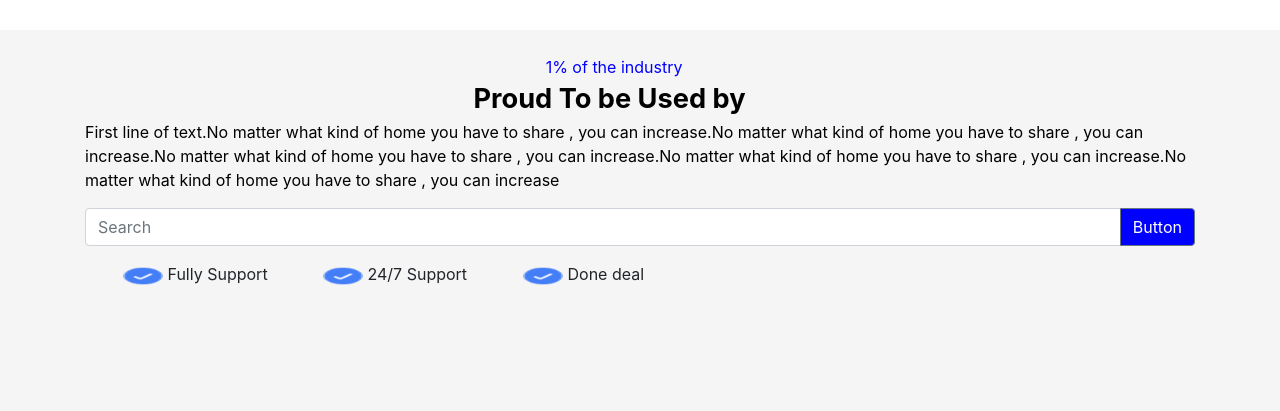
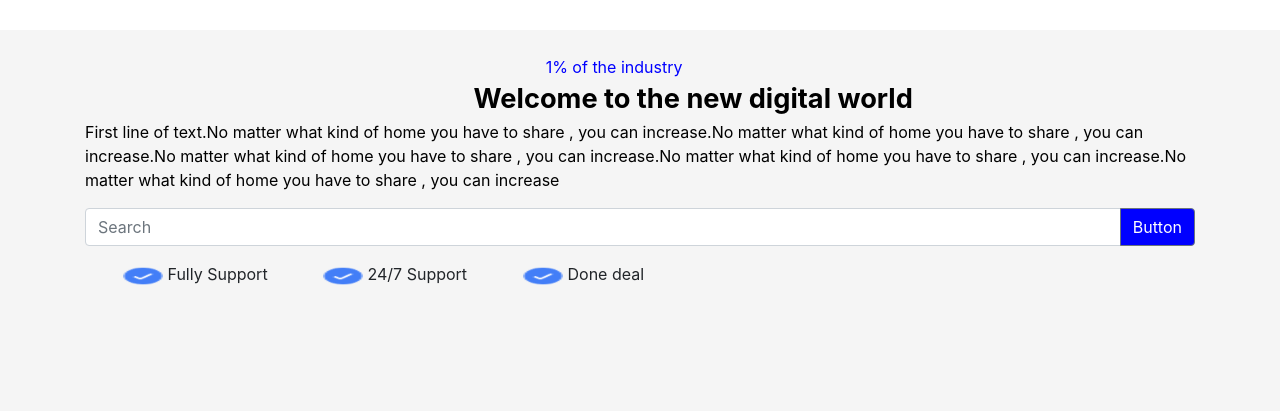
Before and after one commit to Musab2004/First_front-end_project, a plain HTML site: page index.html in a window 1280 px wide. Shown: the part 6251-6662 px from the top of the page. Drawn offline with nearby package versions, Linux system fonts and the light colour scheme.

Commit message:
final_final1

```diff
--- a/index.html
+++ b/index.html
@@ -1102,7 +1102,7 @@
         <div class="textalignement1">
           <h class="bold-textalignement1" style="color: blue">1% of the industry</h>
           <br>
-            <b style="color: black;font-size: 170%;">Proud To be Used by</b>
+            <b style="color: black;font-size: 170%;">Welcome to the new digital world</b>
           </div>
             <p style="color: black; text-emphasis: none;">First line of text.No matter what kind of home you have to share , you can increase.No matter what kind of home you have to share , you can increase.No matter what kind of home you have to share , you can increase.No matter what kind of home you have to share , you can increase.No matter what kind of home you have to share , you can increase</p>
 
```
